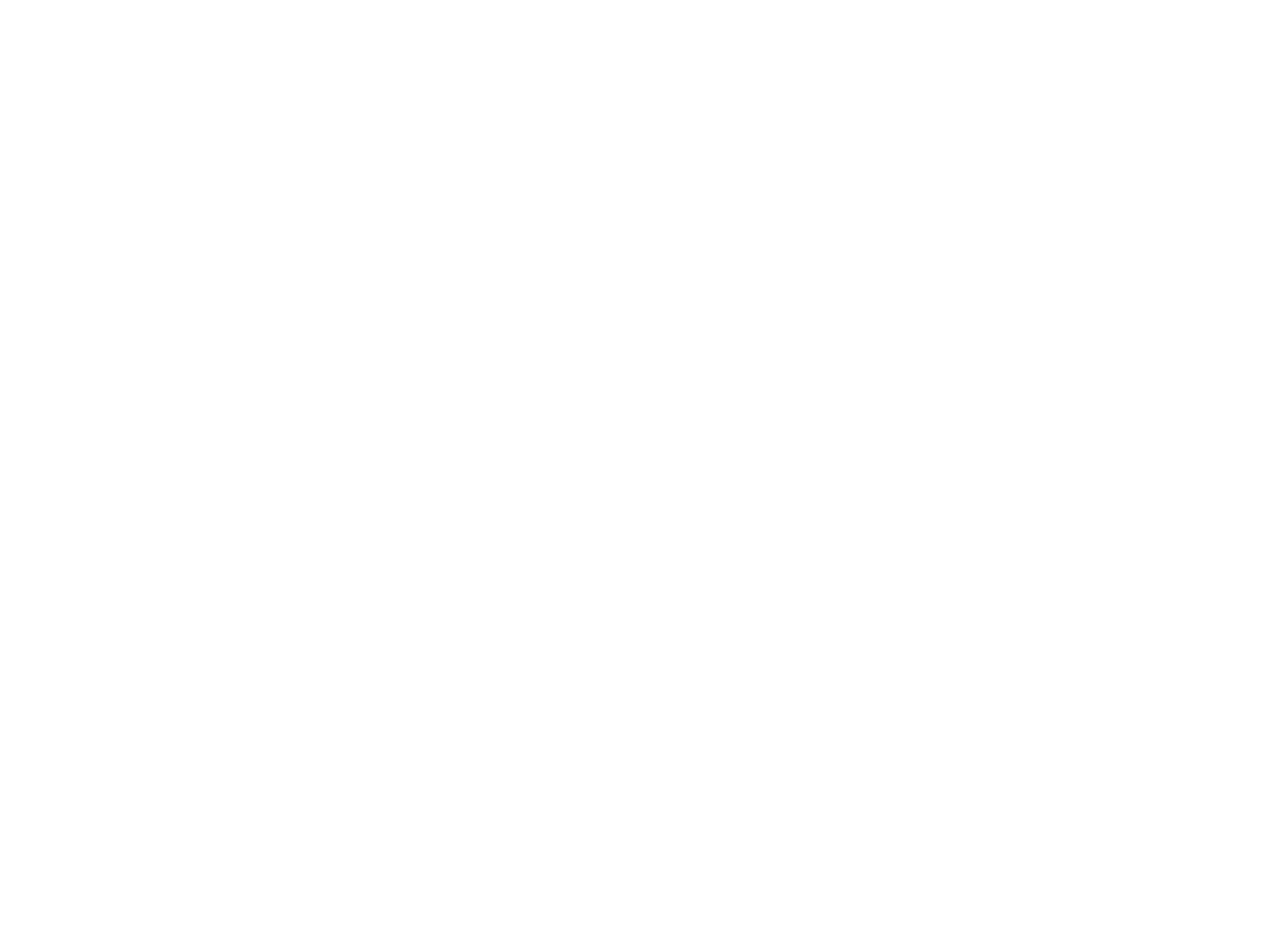
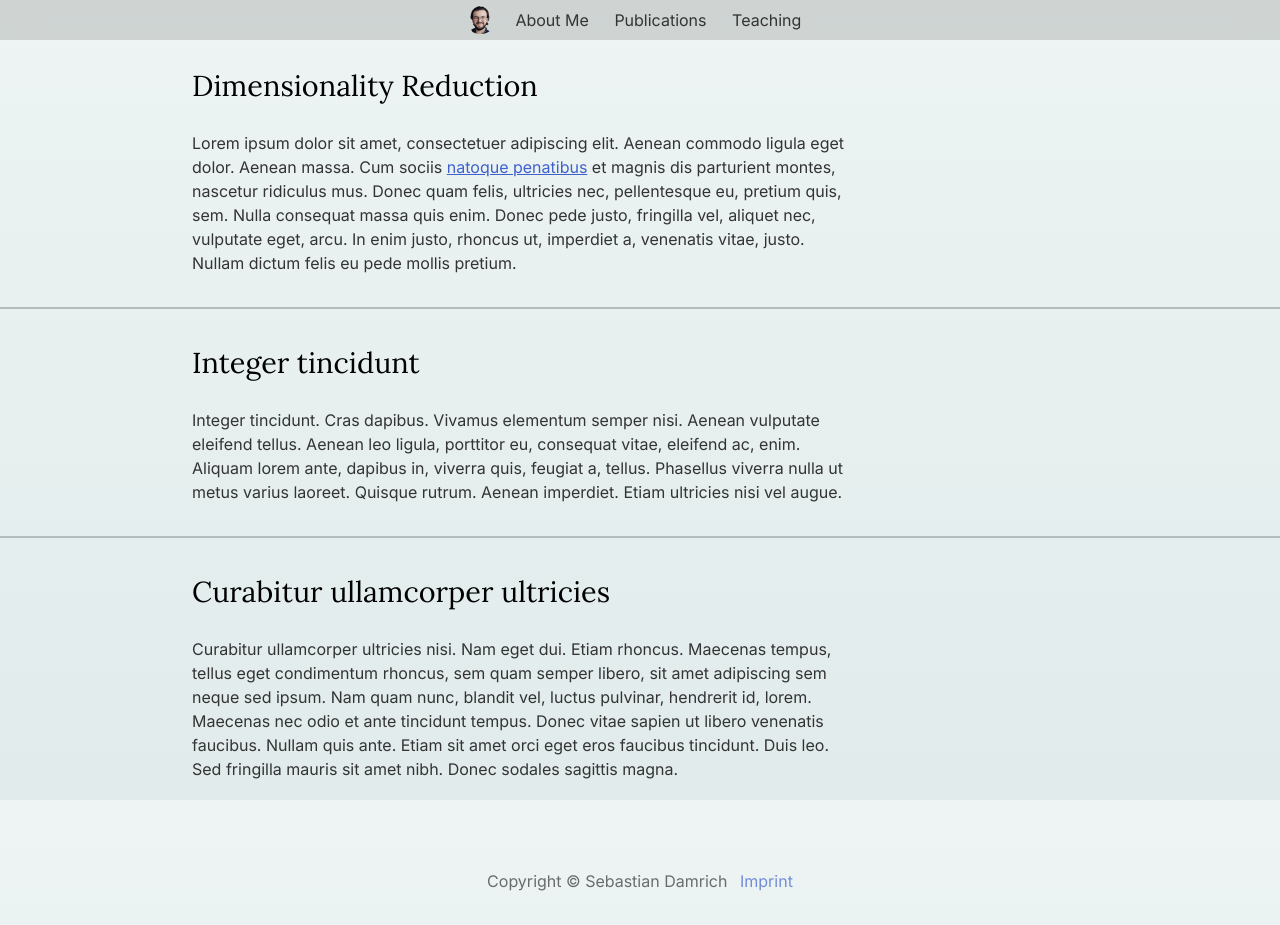
Before and after one commit to sdamrich/sdamrich.github.io, a website: page src/publications/index.html in a window 1280 px wide. Before the commit the page ends 800 px from the top, so only its background shows below. Drawn offline with Linux system fonts and the light colour scheme.

Commit message:
Add publications page

```diff
--- a/src/assets/scripts/main.js
+++ b/src/assets/scripts/main.js
@@ -0,0 +1,24 @@
+const $ = (x) => document.querySelectorAll(x);
+
+// Mark current main navigation entry
+
+for (const a of $(".main-nav li a")) {
+  const pathname = new URL(a.href).pathname;
+  const isHome = pathname === "/";
+
+  if (
+    isHome
+      ? window.location.pathname === pathname
+      : window.location.pathname.startsWith(pathname)
+  ) {
+    a.parentElement.classList.add("current");
+  }
+}
+
+// Hide main navigation icon if hero banner is visible
+
+if ($(".hero-banner").length > 0) {
+  for (const li of $(".main-nav .icon")) {
+    li.remove();
+  }
+}
--- a/src/assets/styles/colors.css
+++ b/src/assets/styles/colors.css
@@ -7,5 +7,7 @@
   --color-c: rgb(62, 97, 204);
   --color-c-darker: rgb(52, 59, 149);
   --text-color: rgb(51, 51, 51);
+  --text-color-alt: rgb(0, 0, 0);
   --background-color: rgb(237, 244, 243);
+  --background-color-alt: rgb(225, 235, 235);
 }
--- a/src/assets/styles/main.css
+++ b/src/assets/styles/main.css
@@ -8,10 +8,15 @@
   box-sizing: border-box;
 }
 
-body {
+html {
   --content-max-width: 60rem;
   --content-padding: 2rem;
-  background-color: var(--background-color);
+  background: linear-gradient(
+      to top,
+      var(--background-color-alt),
+      var(--background-color)
+    )
+    fixed;
   color: var(--text-color);
   font-family: Inter, sans-serif;
   line-height: 1.5;
@@ -24,6 +29,7 @@ h4,
 h5,
 h6 {
   font-family: Lora, serif;
+  color: var(--text-color-alt);
 }
 h2 {
   font-size: 1.8em;
@@ -49,12 +55,19 @@ a:hover {
 }
 .main-nav .inner {
   display: flex;
+  align-items: center;
   justify-content: center;
   padding: 0 var(--content-padding);
   margin: 0 auto;
   max-width: var(--content-max-width);
   list-style: none;
   line-height: 2.5;
+}
+.main-nav .icon img {
+  display: block;
+  height: 1.8rem;
+  border-radius: 50%;
+  margin-right: 0.5em;
 }
 .main-nav .inner li.current {
   font-weight: bold;
@@ -65,6 +78,9 @@ a:hover {
   color: inherit;
   text-decoration: none;
   transition: background-color 0.2s;
+  overflow: hidden;
+  text-overflow: ellipsis;
+  white-space: nowrap;
 }
 .main-nav .inner li a:focus {
   background-color: var(--color-a-alt);
@@ -104,17 +120,18 @@ a:hover {
   grid-area: portrait;
   align-self: end;
   margin: 0 2.5em;
-  height: 18em;
+  max-height: 18em;
 }
 .hero-banner .name {
   grid-area: name;
   font-size: 3em;
   font-weight: normal;
   margin-top: 1em;
+  line-height: 1;
 }
 .hero-banner .intro {
   grid-area: intro;
-  margin: 0.5em 0;
+  margin: 0.8em 0;
   font-size: 1.2em;
 }
 .hero-banner .links {
@@ -122,7 +139,6 @@ a:hover {
   gap: 0.5em;
   grid-area: links;
   list-style: none;
-  margin-top: 0.8em;
   padding-bottom: var(--content-padding);
 }
 .hero-banner .links li a {
@@ -146,6 +162,7 @@ a:hover {
   column-gap: 1em;
   padding: var(--content-padding);
   margin: 0 auto;
+  margin-top: 2rem;
   max-width: var(--content-max-width);
 }
 .main-content .inner {
@@ -153,6 +170,19 @@ a:hover {
 }
 .main-content .inner p {
   margin: 1.5em 0;
+}
+.main-content .inner hr {
+  height: 0.1em;
+  margin: 2em 0;
+  border: none;
+}
+.main-content .inner hr::before {
+  content: "";
+  position: absolute;
+  left: 0;
+  width: 100%;
+  height: 0.1em;
+  background-color: var(--color-a-alt);
 }
 
 .main-footer {
--- a/src/publications/index.html
+++ b/src/publications/index.html
@@ -0,0 +1,92 @@
+<!doctype html>
+<html>
+  <head>
+    <meta charset="utf-8" />
+    <meta http-equiv="X-UA-Compatible" content="IE=edge" />
+    <title>Sebastian Damrich</title>
+    <meta name="viewport" content="width=device-width, initial-scale=1" />
+    <meta name="theme-color" content="#c2c6c5" />
+    <link
+      rel="stylesheet"
+      type="text/css"
+      media="screen"
+      href="/assets/styles/main.css"
+    />
+    <script type="module" src="/assets/scripts/main.js"></script>
+  </head>
+  <body>
+    <nav class="main-nav">
+      <ul class="inner">
+        <li class="icon">
+          <img src="/assets/img/portrait.png" alt="Sebastian Damrich" />
+        </li>
+        <li>
+          <a href="/">About Me</a>
+        </li>
+        <li>
+          <a href="/publications">Publications</a>
+        </li>
+        <li>
+          <a href="/teaching">Teaching</a>
+        </li>
+      </ul>
+    </nav>
+
+    <main class="main-content">
+      <div class="inner">
+        <h2>Dimensionality Reduction</h2>
+
+        <p>
+          Lorem ipsum dolor sit amet, consectetuer adipiscing elit. Aenean
+          commodo ligula eget dolor. Aenean massa. Cum sociis
+          <a href="#">natoque penatibus</a>
+          et magnis dis parturient montes, nascetur ridiculus mus. Donec quam
+          felis, ultricies nec, pellentesque eu, pretium quis, sem. Nulla
+          consequat massa quis enim. Donec pede justo, fringilla vel, aliquet
+          nec, vulputate eget, arcu. In enim justo, rhoncus ut, imperdiet a,
+          venenatis vitae, justo. Nullam dictum felis eu pede mollis pretium.
+        </p>
+
+        <hr />
+
+        <h2>Integer tincidunt</h2>
+
+        <p>
+          Integer tincidunt. Cras dapibus. Vivamus elementum semper nisi. Aenean
+          vulputate eleifend tellus. Aenean leo ligula, porttitor eu, consequat
+          vitae, eleifend ac, enim. Aliquam lorem ante, dapibus in, viverra
+          quis, feugiat a, tellus. Phasellus viverra nulla ut metus varius
+          laoreet. Quisque rutrum. Aenean imperdiet. Etiam ultricies nisi vel
+          augue.
+        </p>
+
+        <hr />
+
+        <h2>Curabitur ullamcorper ultricies</h2>
+
+        <p>
+          Curabitur ullamcorper ultricies nisi. Nam eget dui. Etiam rhoncus.
+          Maecenas tempus, tellus eget condimentum rhoncus, sem quam semper
+          libero, sit amet adipiscing sem neque sed ipsum. Nam quam nunc,
+          blandit vel, luctus pulvinar, hendrerit id, lorem. Maecenas nec odio
+          et ante tincidunt tempus. Donec vitae sapien ut libero venenatis
+          faucibus. Nullam quis ante. Etiam sit amet orci eget eros faucibus
+          tincidunt. Duis leo. Sed fringilla mauris sit amet nibh. Donec sodales
+          sagittis magna.
+        </p>
+      </div>
+    </main>
+
+    <footer class="main-footer">
+      <p>Copyright &copy; Sebastian Damrich</p>
+
+      <nav>
+        <ul>
+          <li>
+            <a href="/imprint">Imprint</a>
+          </li>
+        </ul>
+      </nav>
+    </footer>
+  </body>
+</html>
```
Also changed, not shown: src/index.html (+10 -4 lines), src/assets/img/portrait.png (added).
